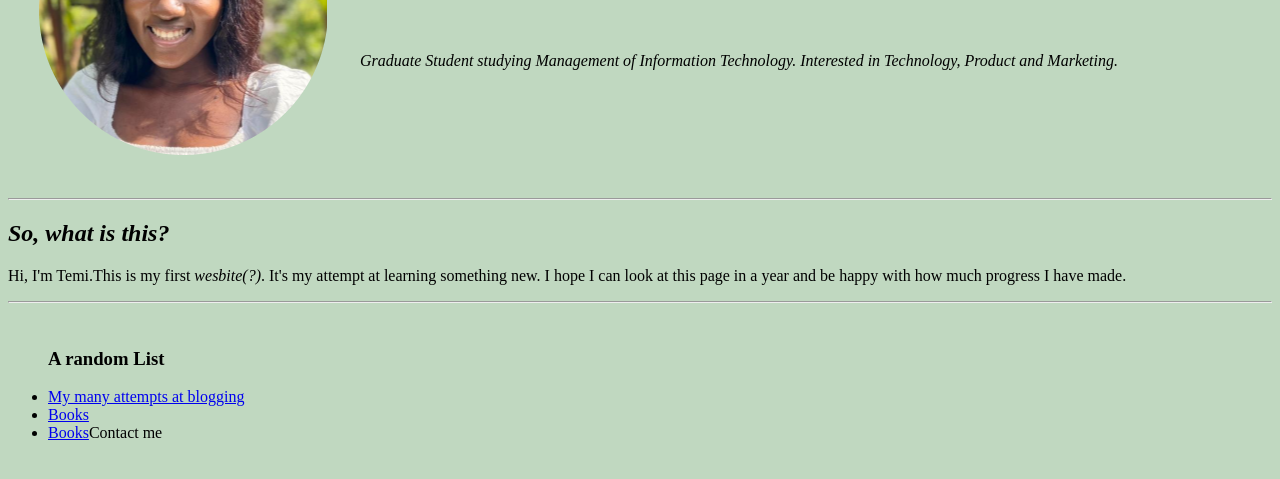
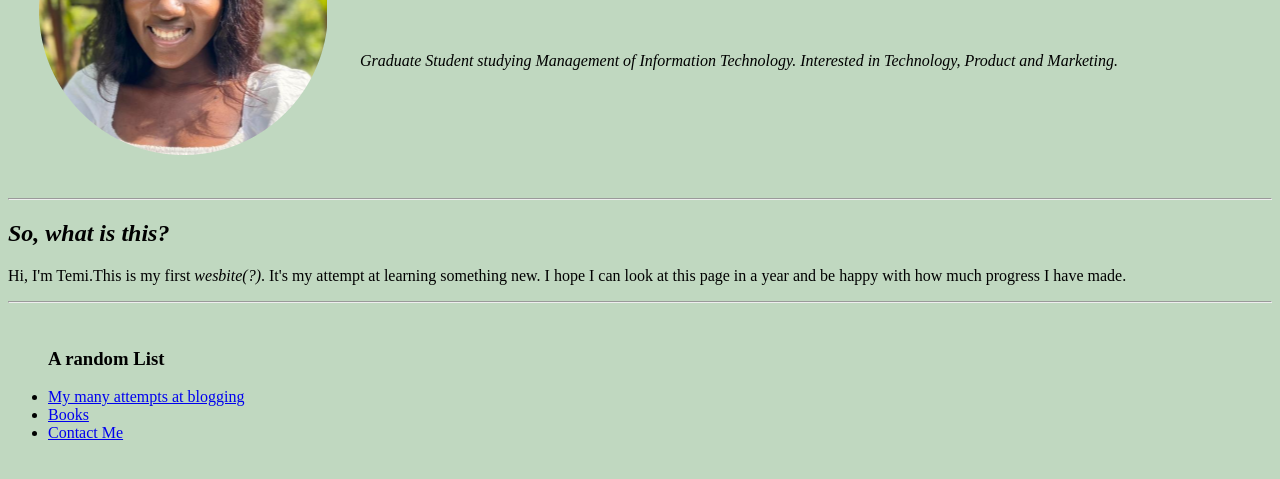
Before and after one commit to temimakay/firstwebsite, a plain HTML site: page index.html in a window 1280 px wide. Shown: the part 173-652 px from the top of the page. Drawn offline with Linux system fonts and the light colour scheme.

Commit message:
Add files via upload

```diff
--- a/index.html
+++ b/index.html
@@ -31,7 +31,7 @@
     <h3>A random List</h3>
     <li><a href="blogs.html">My many attempts at blogging</a></li>
     <li><a href=bookslist.html>Books</a></li>
-    <li><a href=Contact-Me.html>Books</a>Contact me </li>
+    <li><a href=Contact-Me.html>Contact Me</a></li>
   </ul>
 
 
```
